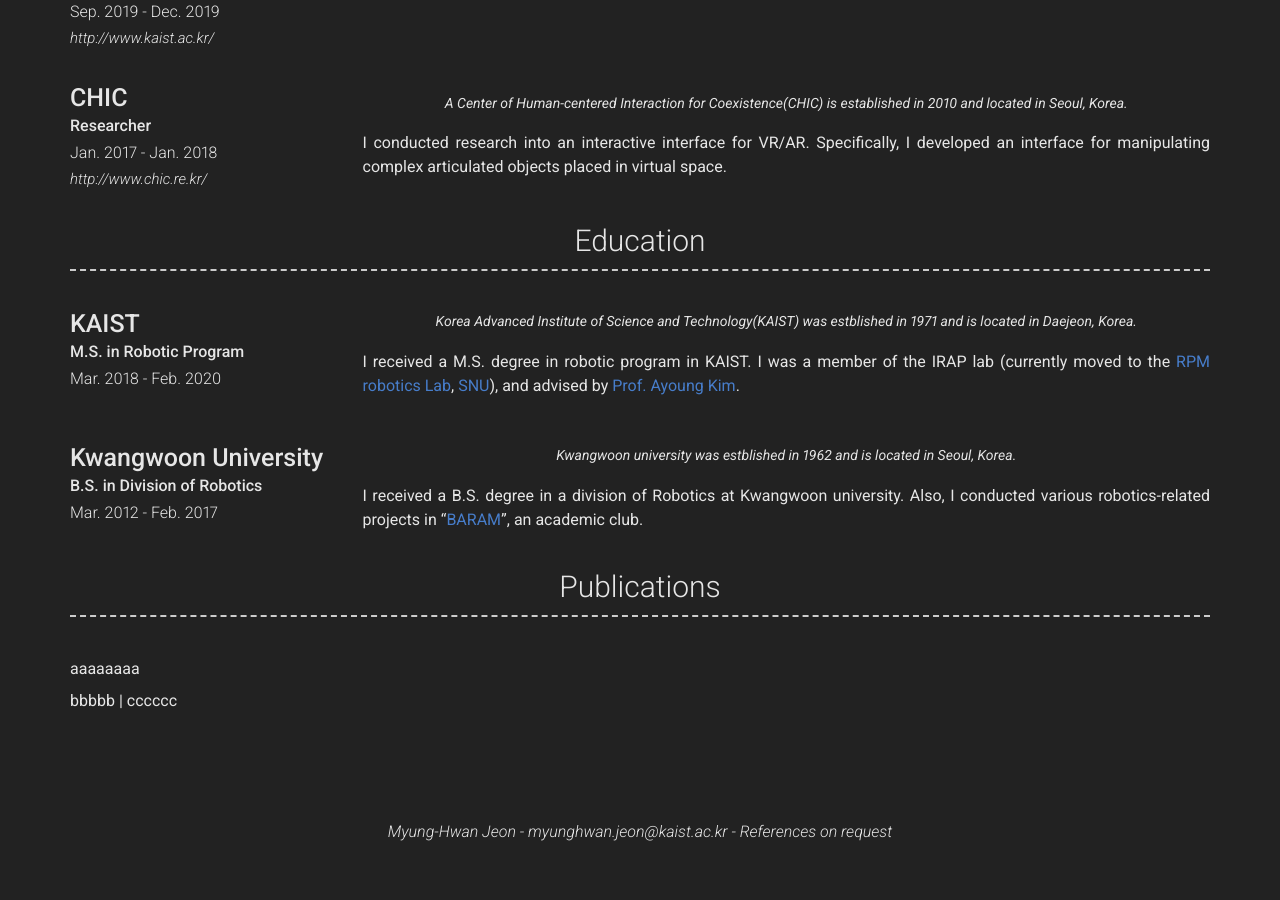
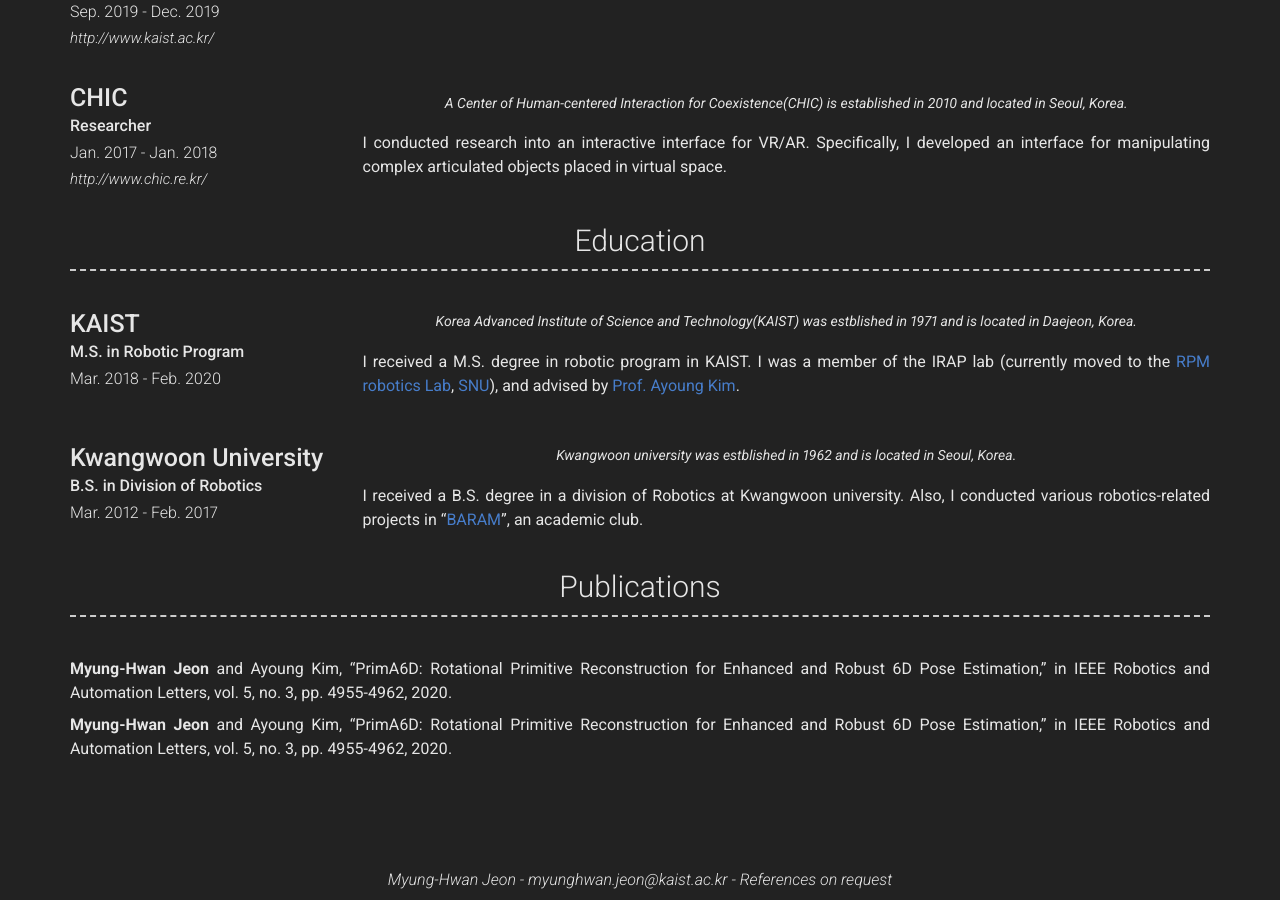
Before and after one commit to MyungHwanJeon/MyungHwanJeon.github.io, a Jekyll site: the page built from index.md, in a window 1280 px wide and 900 px high, scrolled down 1220 px. Built offline with Jekyll 4.4.1, drawn with Linux system fonts in a browser that asks for light colours; nearby versions of some CDN libraries; before the commit the page ends 2072 px from its top, so only the background shows below that.

Commit message:
Update _config.yml

```diff
--- a/_config.yml
+++ b/_config.yml
@@ -151,11 +151,10 @@
     layout: text
     content: |
 
-      aaaaaaaa
+      **Myung-Hwan Jeon** and Ayoung Kim, "PrimA6D: Rotational Primitive Reconstruction for Enhanced and Robust 6D Pose Estimation," in IEEE Robotics and Automation Letters, vol. 5, no. 3, pp. 4955-4962, 2020.
 
-      bbbbb
-      |
-      cccccc
+      **Myung-Hwan Jeon** and Ayoung Kim, "PrimA6D: Rotational Primitive Reconstruction for Enhanced and Robust 6D Pose Estimation," in IEEE Robotics and Automation Letters, vol. 5, no. 3, pp. 4955-4962, 2020.
+
 
 # Footer
 footer_show_references: true
```
